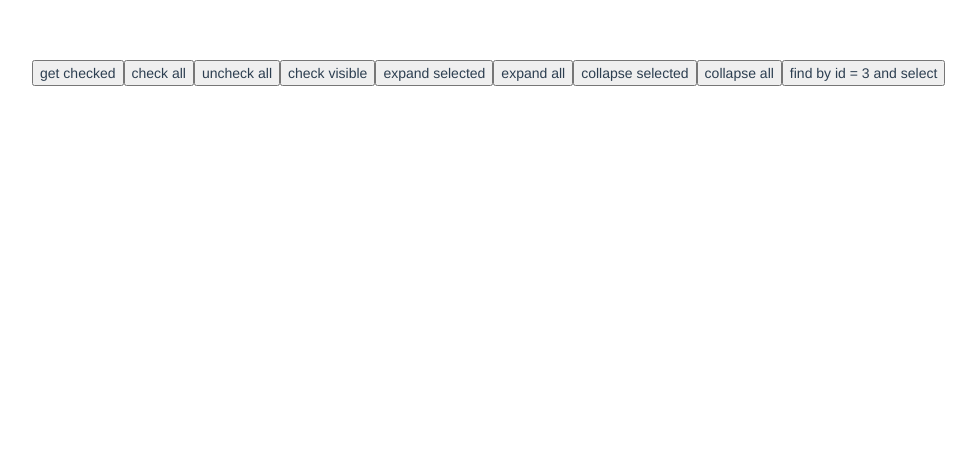
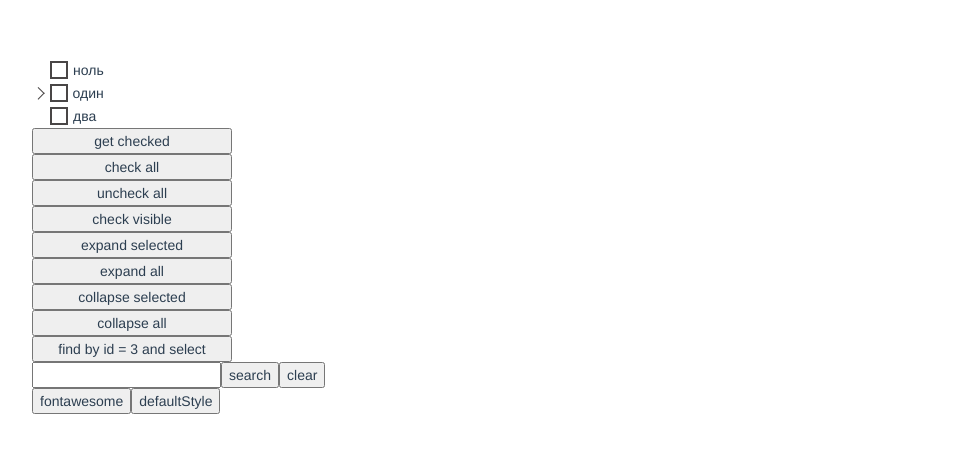
Before and after one commit to t0lik/tree-vue, a Vue app: page / in a window 1280 px wide. Shown: the top 452 px of the page, without its empty margins (18-994 px from the left). Built offline with nearby package versions, Linux system fonts and the light colour scheme.

Commit message:
chore: default style manager

```diff
--- a/src/App.vue
+++ b/src/App.vue
@@ -1,7 +1,7 @@
 <template>
   <div id="app">
-    <tree :nodes="nodes" ref="tree" :options="{ checkOnSelect: true }" @onSelect="onSelect"/>
-    <div>
+    <tree :nodes="nodes" ref="tree" :options="treeOptions"/>
+    <div class="button-group">
       <button @click="getCheckNodes">get checked</button>
       <button @click="checkAllNodes">check all</button>
       <button @click="uncheckAllNodes">uncheck all</button>
@@ -11,13 +11,24 @@
       <button @click="collapseSelectedNode">collapse selected</button>
       <button @click="collapseAll">collapse all</button>
       <button @click="findById">find by id = 3 and select</button>
+      <div class="search-group">
+        <input v-model="searchString" />
+        <button @click="startSearch">search</button>
+        <button @click="clearSearch">clear</button>
+      </div>
+      <div class="style-group">
+        <button @click="switchToAwesome">fontawesome</button>
+        <button @click="switchToDefault">defaultStyle</button>
+      </div>
+      <span class="checked-nodes-text">{{ checkedNodesString }}</span>
     </div>
-    <span class="checked-nodes-text">{{ checkedNodesString }}</span>
   </div>
 </template>
 
 <script>
 import Tree from './components/Tree'
+import fontawesomeManager from './styleManagers/fontawesomeManager'
+import defaultStyleManager from './styleManagers/defaultStyleManager'
 
 export default {
   name: 'app',
@@ -26,7 +37,12 @@ export default {
   },
   data () {
     return {
+      treeOptions: {
+        checkOnSelect: false,
+        styleManager: defaultStyleManager
+      },
       selectedNode: null,
+      searchString: null,
       nodes: [{
         id: 0,
         name: 'ноль'
@@ -75,16 +91,13 @@ export default {
       const nodeManager = this.$refs.tree.getNodeManager()
       nodeManager.checkVisible()
     },
-    onSelect (item) {
-      this.selectedNode = item
-    },
     expandSelectedNode () {
       const nodeManager = this.$refs.tree.getNodeManager()
-      nodeManager.expand(this.selectedNode, true)
+      nodeManager.expand(nodeManager.selectedNode, true)
     },
     collapseSelectedNode () {
       const nodeManager = this.$refs.tree.getNodeManager()
-      nodeManager.collapse(this.selectedNode, true)
+      nodeManager.collapse(nodeManager.selectedNode, true)
     },
     expandAll () {
       const nodeManager = this.$refs.tree.getNodeManager()
@@ -98,6 +111,22 @@ export default {
       const nodeManager = this.$refs.tree.getNodeManager()
       const foundNode = nodeManager.getById(3)
       nodeManager.setSelected(foundNode)
+      nodeManager.showNode(foundNode)
+    },
+    startSearch () {
+      const nodeManager = this.$refs.tree.getNodeManager()
+      nodeManager.filter(this.searchString)
+    },
+    clearSearch () {
+      const nodeManager = this.$refs.tree.getNodeManager()
+      nodeManager.clearFilter()
+      this.searchString = ''
+    },
+    switchToAwesome () {
+      this.treeOptions.styleManager = fontawesomeManager
+    },
+    switchToDefault () {
+      this.treeOptions.styleManager = defaultStyleManager
     }
   }
 }
@@ -115,4 +144,15 @@ export default {
 .checked-nodes-text {
   white-space: pre-wrap
 }
+.button-group {
+  width: 200px;
+  display: flex;
+  flex-direction: column;
+}
+.search-group {
+  display: flex;
+}
+.style-group {
+  display: flex;
+}
 </style>
--- a/src/components/Node.vue
+++ b/src/components/Node.vue
@@ -3,7 +3,7 @@
     <div class="treevue-tree-node" @click="onClick" :class="parentClasses(node)">
       <node-icon v-model="node.states.opened" :styleManager="styleManager" class="treevue-tree-node-element" v-if="node.children.length"/>
       <node-checkbox v-model="node.states.checked" :styleManager="styleManager" class="treevue-tree-node-element treevue-tree-node-checkbox"/>
-      <node-text :title="node.item.name" class="treevue-tree-node-element treevue-tree-node-text" @click="onClick" @сhangeRequested="checkChangeRequested" @selectRequested="selectChangeRequested"/>
+      <node-text :title="node.item.name" class="treevue-tree-node-element treevue-tree-node-text" :class="textClasses" @click="onClick" @сhangeRequested="checkChangeRequested" @selectRequested="selectChangeRequested"/>
     </div>
     <div class="treevue-tree-node-children-container" v-if="node.states.opened">
       <node :options="options" :state="state" :manager="manager" v-for="child in visibleItems" :key="child.id" :node="child" class="treevue-tree-node-child" @selected="onSelected" :parentClasses="parentClasses"/>
@@ -48,6 +48,11 @@ export default {
     }
   },
   computed: {
+    textClasses () {
+      return {
+        'filter-matched': this.node.states.filterMatched
+      }
+    },
     styleManager () {
       return this.options.styleManager
     },
@@ -57,7 +62,7 @@ export default {
       }
     },
     visibleItems () {
-      return this.node.children.filter(x => this.nodeManager.getVisibility(x))
+      return this.node.children.filter(x => this.manager.getVisibility(x))
     }
   },
   mounted () {
@@ -91,7 +96,10 @@ export default {
   margin-right: 0px;
 }
 .treevue-tree-node-container.no-children .treevue-tree-node-element.treevue-tree-node-checkbox {
-  margin-left: 1em;
+  margin-left: 18px;
+}
+.treevue-tree-node-container .treevue-tree-node-element.treevue-tree-node-checkbox {
+  margin-right: 5px;
 }
 .treevue-tree-node-container {
   margin-top: 2px;
@@ -109,4 +117,7 @@ export default {
 .treevue-tree-node-text {
   flex: 1
 }
+.treevue-tree-node-text.filter-matched {
+  font-weight: bold;
+}
 </style>
--- a/src/components/NodeCheckbox.vue
+++ b/src/components/NodeCheckbox.vue
@@ -41,8 +41,42 @@ export default {
 </script>
 
 <style scoped>
-.treevue-node-checkbox {
-  font-size: 18px;
+.treevue-default-checkbox {
+  height: 18px;
+  width: 18px;
+  position: relative;
+  border: 2px solid #494646;
+}
+
+.treevue-default-checkbox:after {
+  display: block;
+  content: '';
+  position: absolute;
+  left: 0px;
+  top: 24%;
+  height: 12px;
+  width: 12px;
+}
+
+.checked.treevue-default-checkbox:after {
+  border: 2px solid #494646;
+  border-top: 0;
+  border-left: 0;
+  transform-origin: center;
+  box-sizing: content-box;
+  transform: rotate(45deg) scaleY(1);
+  left: 4px;
+  top: 0px;
+  height: 9px;
+  width: 4px;
+}
+.indeterminate.treevue-default-checkbox:after {
+  background: #494646;
+  box-sizing: content-box;
+  left: 2px;
+  top: 2px;
+  height: 10px;
+  width: 10px;
 }
 .treevue-node-checkbox.disabled {
   color: rgb(206, 212, 218)
--- a/src/components/NodeIcon.vue
+++ b/src/components/NodeIcon.vue
@@ -38,4 +38,31 @@ export default {
 </script>
 
 <style scoped>
+.treevue-default-arrow {
+  height: 22px;
+  width: 1.25em;
+  position: relative;
+}
+
+.treevue-default-arrow:after {
+  display: block;
+  content: '';
+  border: 1.5px solid #494646;
+  position: absolute;
+  border-left: 0;
+  border-top: 0;
+  left: 5px;
+  top: 46%;
+  height: 9px;
+  width: 9px;
+  transform: rotate(-45deg) translateY(-50%) translateX(0);
+  transition: transform .10s;
+  transform-origin: center;
+}
+
+.expanded.treevue-default-arrow:after {
+  top: 50%;
+  transform: rotate(45deg) translateY(-50%) translateX(-5px);
+}
+
 </style>
--- a/src/components/Tree.vue
+++ b/src/components/Tree.vue
@@ -6,7 +6,7 @@
 
 <script>
 import Node from './Node'
-import fontawesomeManager from '../styleManagers/fontawesomeManager'
+import defaultStyleManager from '../styleManagers/defaultStyleManager'
 import DefaultManager from '../nodeManagers/defaultManager'
 
 export default {
@@ -24,20 +24,24 @@ export default {
   },
   data () {
     return {
-      items: [],
       treeState: {
       },
       treeOptions: Object.assign({}, {
-        styleManager: fontawesomeManager,
+        styleManager: defaultStyleManager,
         multiselect: false,
         checkOnSelect: false
       }, this.options),
       nodeManager: new DefaultManager()
     }
   },
+  watch: {
+    'options.styleManager' (newValue) {
+      this.treeOptions.styleManager = this.options.styleManager
+    }
+  },
   computed: {
     visibleItems () {
-      return this.items.filter(x => this.nodeManager.getVisibility(x))
+      return this.nodeManager.items.filter(x => this.nodeManager.getVisibility(x))
     }
   },
   mounted () {
--- a/src/nodeManagers/defaultManager.js
+++ b/src/nodeManagers/defaultManager.js
@@ -8,7 +8,8 @@ function mapNodeToItem (node, parent) {
       checked: node.checked ||  false,
       disabled: node.disabled ||  false,
       opened: node.opened ||  false,
-      filtered: false
+      filtered: false,
+      filterMatched: false
     }
   }
   item.children = node.children ? node.children.map(x => mapNodeToItem(x, item)) : []
@@ -20,29 +21,69 @@ function getVisibility (node) {
   if (this.options.inSearch && !node.states.filtered) {
     return false
   }
-
+  if (node.parent && !node.parent.states.opened) {
+    return false
+  }
   return true
 }
 
 function visitNodeAndChildren (item, itemCallback, onlyVisible) {
-  itemCallback(item)
-  if (onlyVisible && !item.states.opened) {
+  if (onlyVisible && !this.getVisibility(item)) {
     return
   }
+
+  itemCallback(item)
+
   for (const child of item.children) {
-    visitNodeAndChildren(child, itemCallback, onlyVisible)
+    this.visitNodeAndChildren(child, itemCallback, onlyVisible)
   }
 }
 
 function visitAllNodes (items, itemCallback, onlyVisible = false) {
   for (const item of items) {
-    visitNodeAndChildren(item, itemCallback, onlyVisible)
+    this.visitNodeAndChildren(item, itemCallback, onlyVisible)
   }
+}
+
+function visitAllParents (item, itemCallback) {
+  let parent = item.parent
+  while (parent) {
+    itemCallback(parent)
+    parent = parent.parent
+  }
+}
+
+function clearFilter () {
+  this.options.inSearch = false
+  this.visitAll(this.items, item => {
+    item.states.filtered = false
+    item.states.filterMatched = false
+  })
+}
+function filter (searchString) {
+  if(!searchString) {
+    return
+  }
+
+  this.options.inSearch = false
+  this.visitAll(this.items, item => {
+    item.states.filtered = false
+    item.states.filterMatched = false
+  if (item.item.name.toLowerCase().indexOf(searchString.toLowerCase()) !== -1) {
+      item.states.filtered = true
+      item.states.filterMatched = true
+      this.visitAllParents(item, parent => {
+        parent.states.filtered = true
+      })
+    }
+  })
+  this.options.inSearch = true
+  this.expandAll()
 }
 
 function getCheckedNodes () {
   const checkedNodes = []
-  visitAllNodes(this.items, item => {
+  this.visitAll(this.items, item => {
     if (item.states.checked) {
       checkedNodes.push(item)
     }
@@ -52,61 +93,64 @@ function getCheckedNodes () {
 }
 
 function setAllNodesCheckState (items, state, onlyVisible = false) {
-  visitAllNodes(items, item => {
+  this.visitAll(items, item => {
     item.states.checked = state
   }, onlyVisible)
 }
 
 function checkAllNodes (onlyVisible = false) {
-  setAllNodesCheckState(this.items, true, onlyVisible)
+  this.setAllNodesCheckState(this.items, true, onlyVisible)
 }
 
 function checkVisibleNodes () {
-  setAllNodesCheckState(this.items, true, true)
+  this.setAllNodesCheckState(this.items, true, true)
 }
 
 function uncheckAllNodes (onlyVisible = false) {
-  setAllNodesCheckState(this.items, false, onlyVisible)
+  this.setAllNodesCheckState(this.items, false, onlyVisible)
 }
 
 function uncheckVisibleNodes () {
-  setAllNodesCheckState(this.items, false, true)
+  this.setAllNodesCheckState(this.items, false, true)
 }
 
 function setNodeOpenState (item, state, withChildren = false) {
   item.states.opened = state
   if (withChildren) {
-    visitAllNodes(item.children, item => {
+    this.visitAll(item.children, item => {
       item.states.opened = state
     })
   }
 }
 
 function setAllNodesOpenState (items, state) {
-  visitAllNodes(items, item => {
+  this.visitAll(items, item => {
     item.states.opened = state
   })
 }
 
 function expandNode (node, withChildren = false) {
-  setNodeOpenState(node, true, withChildren)
+  this.setNodeOpenState(node, true, withChildren)
 }
 
 function expandAll () {
-  setAllNodesOpenState(this.items, true)
+  this.setAllNodesOpenState(this.items, true)
 }
 
 function collapseNode (node, withChildren = false) {
-  setNodeOpenState(node, false, withChildren)
+  this.setNodeOpenState(node, false, withChildren)
 }
 
 function collapseAll () {
-  setAllNodesOpenState(this.items, false)
+  this.setAllNodesOpenState(this.items, false)
+  if (this.selectedNode && !this.getVisibility(this.selectedNode)) {
+    this.selectedNode = null
+  }
 }
 
 function getNodeById (id) {
   let foundNode = null
-  visitAllNodes(this.items, item => {
+  this.visitAll(this.items, item => {
     if (item.item.id === id) {
       foundNode = item
     }
@@ -117,7 +161,7 @@ function getNodeById (id) {
 
 function findOne (selector) {
   let foundNode = null
-  visitAllNodes(this.items, item => {
+  this.visitAll(this.items, item => {
     if (selector(item)) {
       foundNode = item
     }
@@ -128,13 +172,19 @@ function findOne (selector) {
 
 function findAll (selector) {
   const foundNodes = []
-  visitAllNodes(this.items, item => {
+  this.visitAll(this.items, item => {
     if (selector(item)) {
       foundNodes.push(item)
     }
   })
 
   return foundNodes
+}
+
+function showNode (node) {
+  this.visitAllParents(node, item => {
+    this.expand(item)
+  })
 }
 
 function setSelectedNode (node) {
@@ -159,21 +209,30 @@ function DefaultManager (initialNodes) {
   } else {
     this.items = []
   }
-  this.initialize = initialize
-  this.getChecked = getCheckedNodes
-  this.checkAll = checkAllNodes
-  this.checkVisible = checkVisibleNodes
-  this.uncheckAll = uncheckAllNodes
-  this.uncheckVisible = uncheckVisibleNodes
-  this.expand = expandNode
-  this.collapse = collapseNode
-  this.expandAll = expandAll
-  this.collapseAll = collapseAll
-  this.getById = getNodeById
-  this.findOne = findOne
-  this.findAll = findAll
-  this.setSelected = setSelectedNode
-  this.getVisibility = getVisibility
+  this.initialize = initialize.bind(this)
+  this.getChecked = getCheckedNodes.bind(this)
+  this.checkAll = checkAllNodes.bind(this)
+  this.checkVisible = checkVisibleNodes.bind(this)
+  this.uncheckAll = uncheckAllNodes.bind(this)
+  this.uncheckVisible = uncheckVisibleNodes.bind(this)
+  this.expand = expandNode.bind(this)
+  this.collapse = collapseNode.bind(this)
+  this.expandAll = expandAll.bind(this)
+  this.collapseAll = collapseAll.bind(this)
+  this.getById = getNodeById.bind(this)
+  this.findOne = findOne.bind(this)
+  this.findAll = findAll.bind(this)
+  this.setSelected = setSelectedNode.bind(this)
+  this.getVisibility = getVisibility.bind(this)
+  this.visitNodeAndChildren = visitNodeAndChildren.bind(this)
+  this.filter = filter.bind(this)
+  this.clearFilter = clearFilter.bind(this)
+  this.visitAll = visitAllNodes.bind(this)
+  this.setAllNodesCheckState = setAllNodesCheckState.bind(this)
+  this.setAllNodesOpenState = setAllNodesOpenState.bind(this)
+  this.setNodeOpenState = setNodeOpenState.bind(this)
+  this.showNode = showNode.bind(this)
+  this.visitAllParents = visitAllParents.bind(this)
 
   this.setNodes = function (nodes) {
     this.items = nodes.map(x => mapNodeToItem(x))
--- /dev/null
+++ b/src/styleManagers/defaultStyleManager.js
@@ -0,0 +1,9 @@
+'use strict'
+
+export default {
+  closedIcon: 'treevue-default-arrow',
+  openIcon: 'treevue-default-arrow expanded',
+  checkedIcon: 'treevue-default-checkbox indeterminate',
+  partialCheckedIcon: 'treevue-default-checkbox indeterminate',
+  uncheckedIcon: 'treevue-default-checkbox'
+}
```
